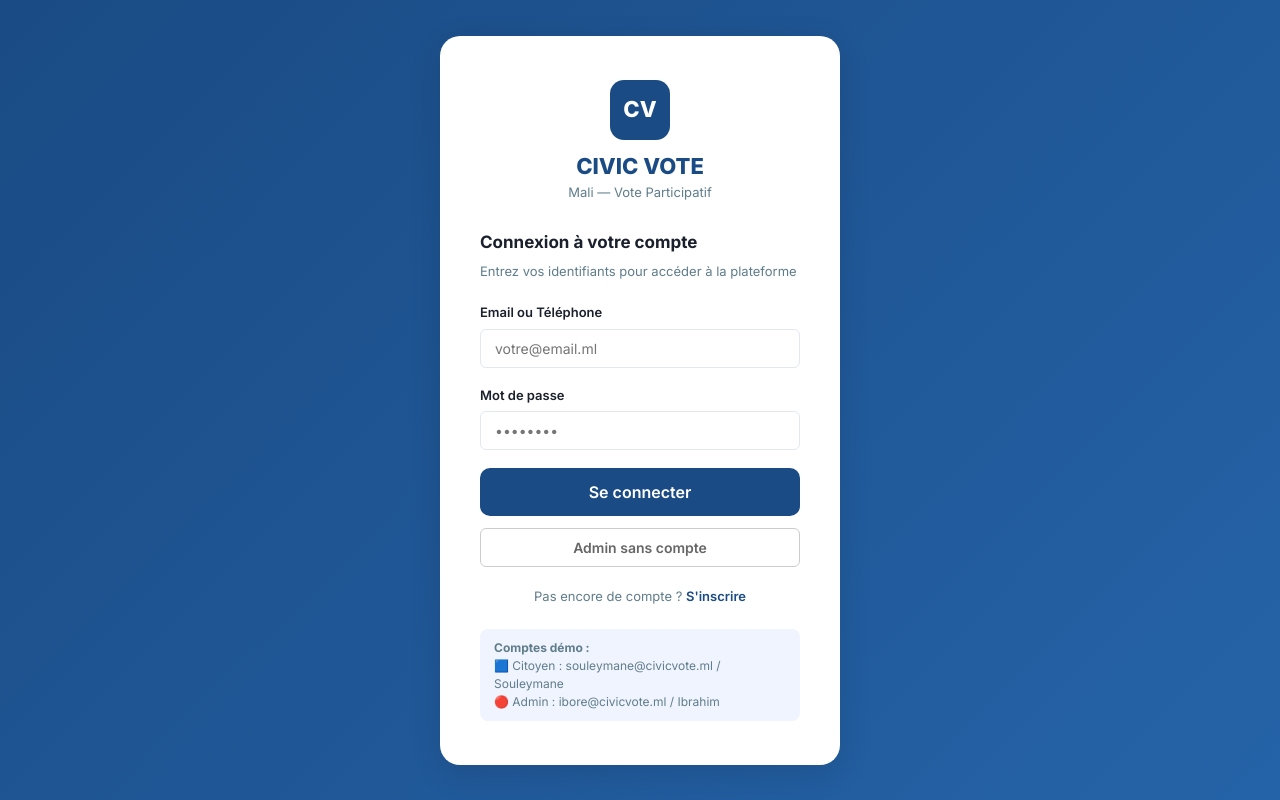
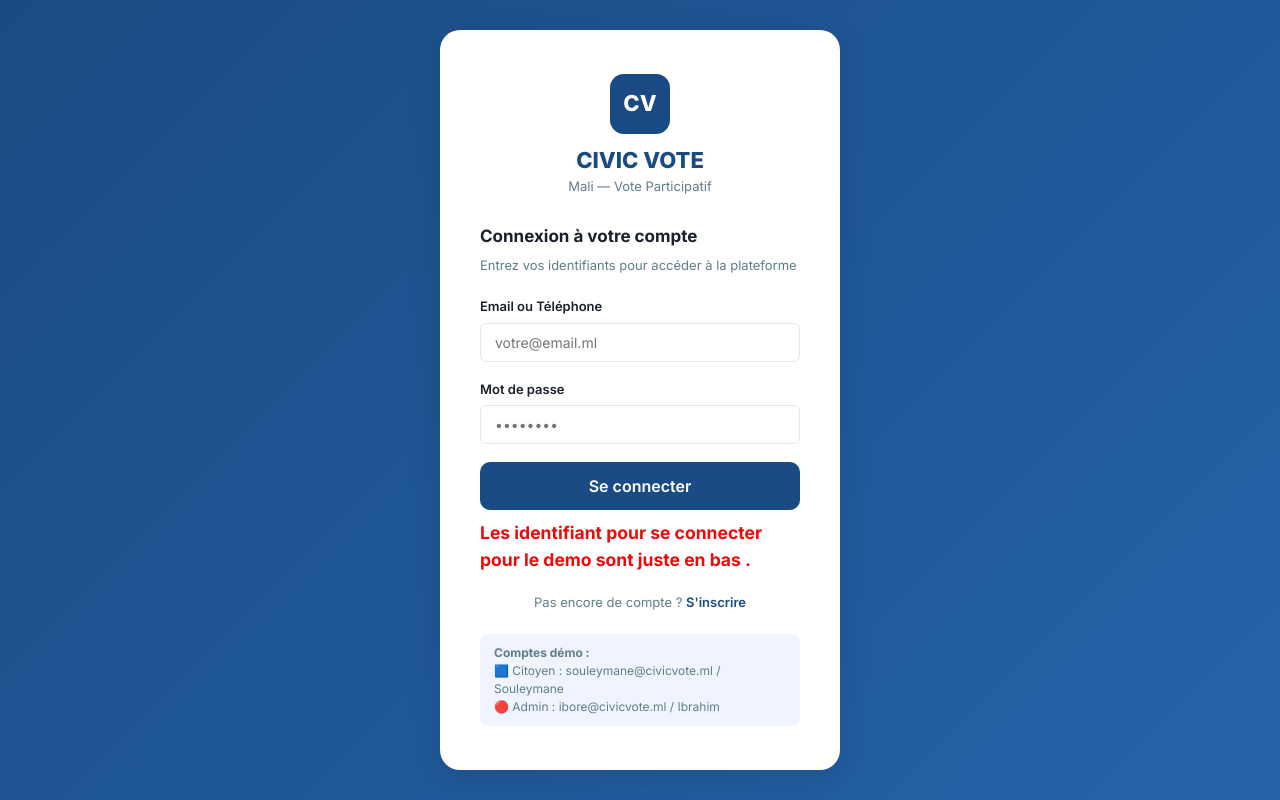
Before and after one commit to Overhaul2/civicvoice_admin_front, a React (Vite) app: page / in a window 1280 px wide. Built offline with nearby package versions, Linux system fonts and the light colour scheme.

Commit message:
ajout bouton acess sans compte

```diff
--- a/src/pages/LoginPage.jsx
+++ b/src/pages/LoginPage.jsx
@@ -67,6 +67,7 @@ export default function LoginPage() {
           <button type="submit" className="cv-btn cv-btn-primary cv-btn-full cv-btn-lg" disabled={loading}>
             {loading ? 'Connexion…' : 'Se connecter'}
           </button>
+          <h3 style={{marginTop:10,color:'#ef0a0a'}}>Les identifiant pour se connecter pour le demo sont juste en bas .</h3>
           {/* <button
             type="button"
             onClick={handleGuestAccess}
@@ -76,14 +77,14 @@ export default function LoginPage() {
             Continuer sans compte
           </button> */}
 
-          <button
+          {/* <button
             type="button"
             onClick={handleGuestAdminAccess}
             className="cv-btn cv-btn-outline cv-btn-full"
             style={{ marginTop: '12px', borderColor: '#ccc', color: '#666' }}
           >
             Admin sans compte
-          </button>
+          </button> */}
         </form>
 
         <div className="cv-login-footer">
```
